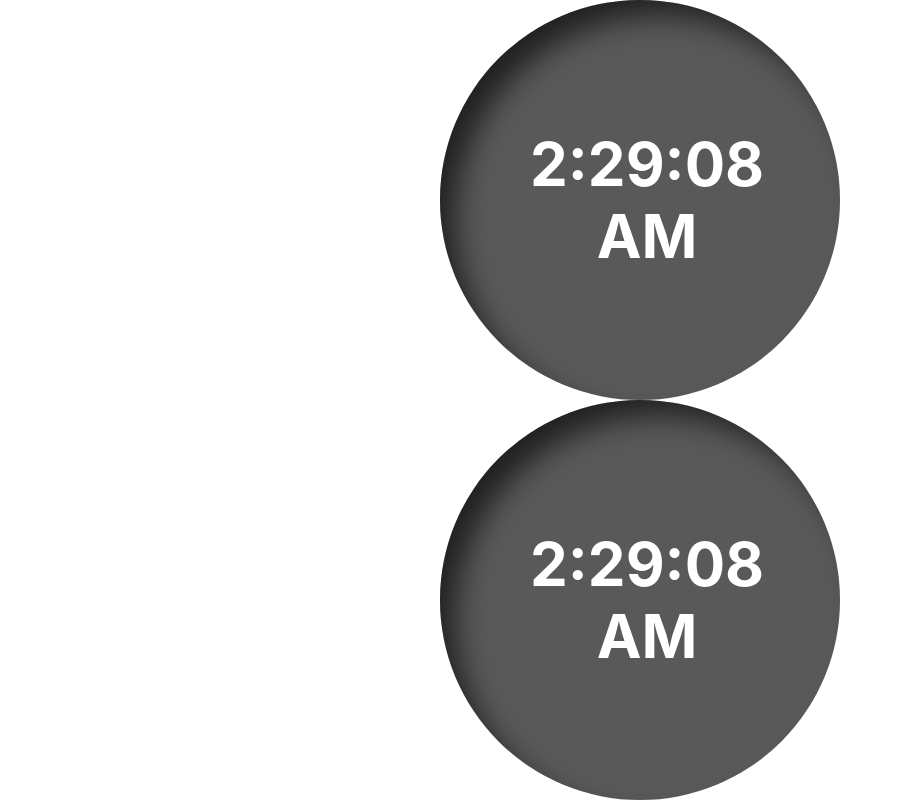
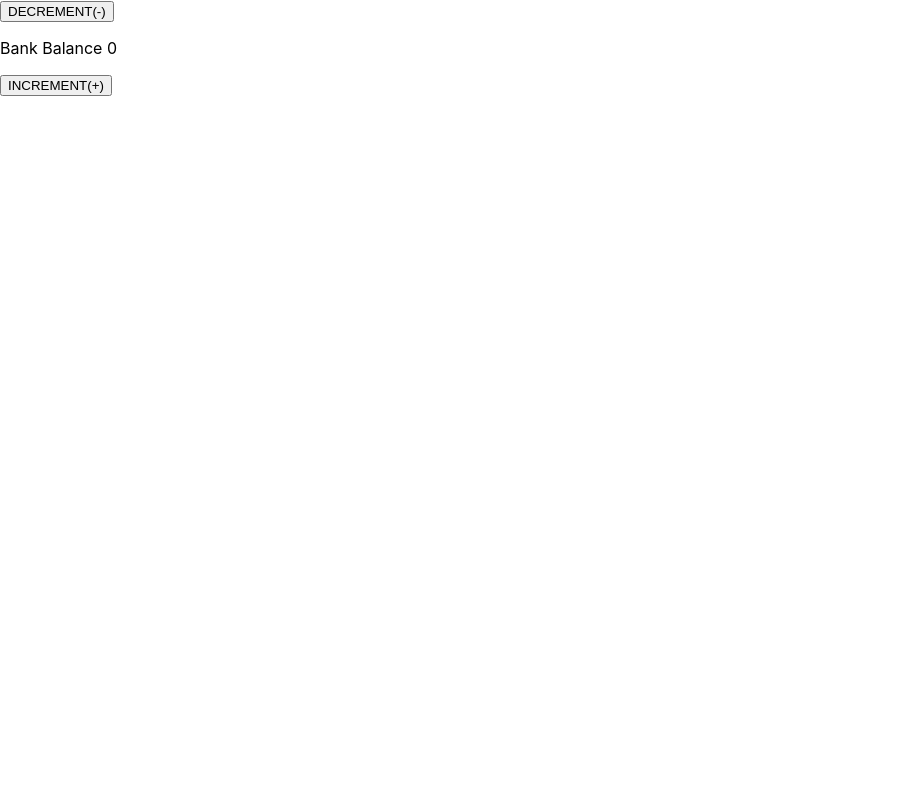
Before and after one commit to jinal74/firstreact, a React (Create React App) app: page / in a window 1280 px wide. Shown: the whole page, without its empty margins (0-903 px from the left). Built offline with nearby package versions, Linux system fonts and the light colour scheme.

Commit message:
redux-counter-demo

```diff
--- a/package.json
+++ b/package.json
@@ -8,7 +8,11 @@
     "@testing-library/user-event": "^12.8.3",
     "react": "^17.0.2",
     "react-dom": "^17.0.2",
+    "react-redux": "^7.2.6",
+    "react-router": "^5.2.0",
+    "react-router-dom": "^5.2.0",
     "react-scripts": "^4.0.3",
+    "redux": "^4.1.2",
     "web-vitals": "^1.1.2"
   },
   "scripts": {
--- a/src/App.js
+++ b/src/App.js
@@ -1,16 +1,20 @@
+import { Provider } from 'react-redux';
 import './App.css';
+import Counter from './containers/Counter';
 import Timer from './containers/timer';
 import TimerFun from './containers/timer2';
-
+import configureStore from './redux/store';
 
 function App() {
 
+  let store = configureStore();
+
   return (
     <>
-      <Timer />
-      <TimerFun />
+      <Provider store={store} >
+        <Counter />
+      </Provider>
     </>
-
   );
 }
 
--- /dev/null
+++ b/src/containers/Counter.js
@@ -0,0 +1,31 @@
+import React from 'react';
+import { useDispatch, useSelector } from 'react-redux';
+import { decrement, increment } from '../redux/action/counter.action';
+
+function Counter(props) {
+
+    const dispatch = useDispatch();
+    let counter = useSelector(state => state.counter)
+
+    const handleIncrement = () => {
+        dispatch(increment())
+    }
+
+    const handleDecrement = () => {
+        dispatch(decrement())
+    }
+
+    return (
+        <div>
+            <button onClick={() => handleDecrement()}>
+                DECREMENT(-)
+            </button>
+            <p>Bank Balance {counter.c}</p>
+            <button onClick={() => handleIncrement()}>
+                INCREMENT(+)
+            </button>
+        </div>
+    );
+}
+
+export default Counter;
--- a/src/index.js
+++ b/src/index.js
@@ -5,9 +5,9 @@ import App from './App';
 import reportWebVitals from './reportWebVitals';
 
 ReactDOM.render(
-  <React.StrictMode>
-    <App />
-  </React.StrictMode>,
+    <React.StrictMode>
+      <App />
+    </React.StrictMode>,
   document.getElementById('root')
 );
 
--- /dev/null
+++ b/src/redux/action/counter.action.js
@@ -0,0 +1,11 @@
+import * as actionTypes from '../actionTypes'
+
+export const increment = () => ({
+    type: actionTypes.INCREMENT_COUNTER,
+    payload: 0
+})
+
+export const decrement = () => ({
+    type: actionTypes.DECREMENT_COUNTER,
+    payload: 0
+})
--- /dev/null
+++ b/src/redux/actionTypes.js
@@ -0,0 +1,2 @@
+export const INCREMENT_COUNTER = "INCREMENT_COUNTER";
+export const DECREMENT_COUNTER = "DECREMENT_COUNTER";
--- /dev/null
+++ b/src/redux/reducer/Counter.reducer.js
@@ -0,0 +1,25 @@
+import * as ActionTypes from '../actionTypes'
+
+const initialValue = {
+    c: 0
+}
+
+const counterReducer = (state=initialValue, action) => {
+    switch (action.type) {
+        case ActionTypes.INCREMENT_COUNTER:
+            return {
+                ...state,
+                c: state.c+1
+            }
+        case ActionTypes.DECREMENT_COUNTER:
+            return {
+                ...state,
+                c: state.c-1
+            }
+        default:
+            return state
+    }
+
+}
+
+export default counterReducer;
--- /dev/null
+++ b/src/redux/reducer/index.js
@@ -0,0 +1,8 @@
+import { combineReducers } from 'redux';
+import counterReducer from './Counter.reducer';
+
+const rootReducer = combineReducers ({
+        counter: counterReducer
+})
+
+export default rootReducer;
--- /dev/null
+++ b/src/redux/store.js
@@ -0,0 +1,11 @@
+import { createStore } from 'redux';
+import rootReducer from './reducer';
+
+const configureStore = () => {
+    let store = createStore(
+        rootReducer
+    )
+    return store;
+}
+
+export default configureStore;
```
Also changed, not shown: 1 other file (tests, documents, lock files or other folders).
